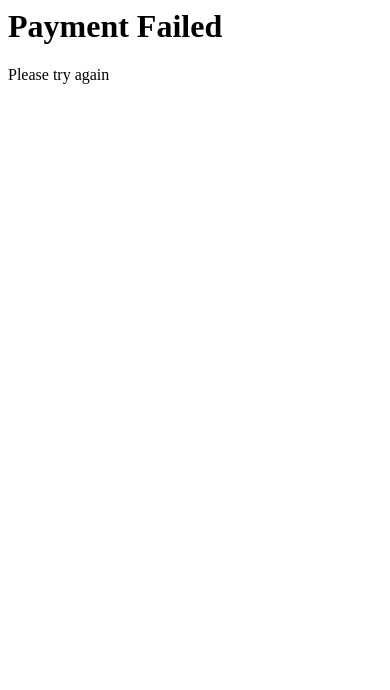
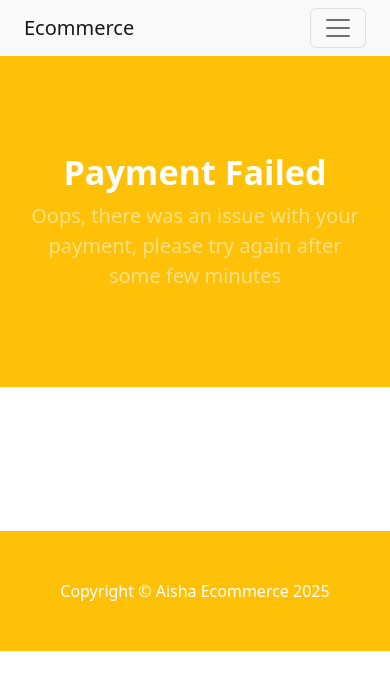
Before and after one commit to Aishaakin/E-Commerce-Website, a Django app: page /payment/payment_failed in a window 390 px wide. Shown: the top 690 px of the page. Run offline with Django 5.2, Linux system fonts and the light colour scheme; some libraries are stand-ins or nearby versions.

Commit message:
done with the project

```diff
--- a/ecom/ecom/payment/templates/payment/payment_failed.html
+++ b/ecom/ecom/payment/templates/payment/payment_failed.html
@@ -1,2 +1,33 @@
-<h1>Payment Failed</h1>
-<p>Please try again</p>
+
+{% extends 'base.html' %}
+
+{% block content %}
+
+        <!-- Header-->
+        <header class="bg-warning py-5">
+            <div class="container px-4 px-lg-5 my-5">
+                <div class="text-center text-white">
+                    <h1 class="display-4 fw-bolder">Payment Failed</h1>
+                    <p class="lead fw-normal text-white-50 mb-0">Oops, there was an issue with your payment, please try again after some few minutes</p>
+                </div>
+            </div>
+        </header>
+        <br/>
+        <div class="container">
+            <div class="row">
+
+                    <div class="col-md-6 offset-md-3">
+
+<br/><br/><br><br>
+
+
+
+  </div>
+</div>
+<br/>
+
+
+            </div>
+        </div>
+    </div>
+{% endblock %}
--- a/ecom/ecom/payment/views.py
+++ b/ecom/ecom/payment/views.py
@@ -142,7 +142,7 @@ def process_order(request):
 						create_order_item = OrderItem(order_id=order_id, product_id=product_id, user=user, quantity=value, price=price)
 						create_order_item.save()
 
-			# Delete our cart
+			# Delete the cart
 			for key in list(request.session.keys()):
 				if key == "session_key":
 					# Delete the key
@@ -277,7 +277,20 @@ def checkout(request):
 
 
 def payment_success(request):
-	return render(request, "payment/payment_success.html", {})
+    # Delete cart after payment success pops up
+    # Get the cart
+    cart = Cart(request)
+    cart_products = cart.get_prods
+    quantities = cart.get_quants
+    totals = cart.cart_total()
+
+    # Delete the cart
+    for key in list(request.session.keys()):
+        if key == "session_key":
+            # Delete the key
+            del request.session[key]
+
+    return render(request, "payment/payment_success.html", {})
 
 
 def payment_failed(request):
--- a/ecom/ecom/store/templates/base.html
+++ b/ecom/ecom/store/templates/base.html
@@ -40,6 +40,6 @@
         <!-- Bootstrap core JS-->
         <script src="https://cdn.jsdelivr.net/npm/bootstrap@5.2.3/dist/js/bootstrap.bundle.min.js"></script>
         <!-- Core theme JS-->
-        <script src="{ static 'js/scripts.js;'}"></script>
+        <script src="{% static 'js/scripts.js; %'}"></script>
     </body>
 </html>
```
Also changed, not shown: ecom/ecom/payment/templates/payment/payment_success.html (+34 -2 lines), ecom/ecom/db.sqlite3.
